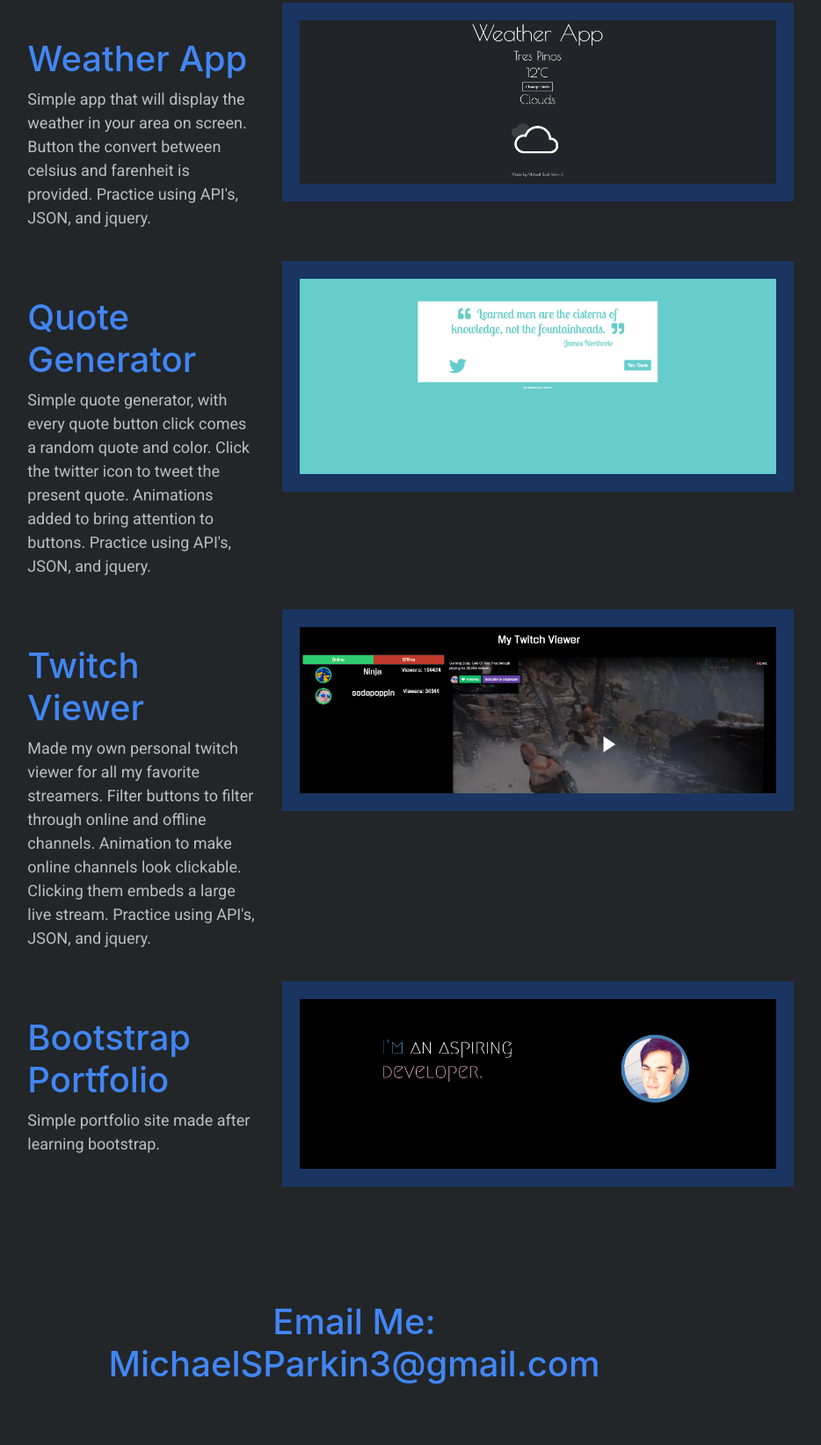
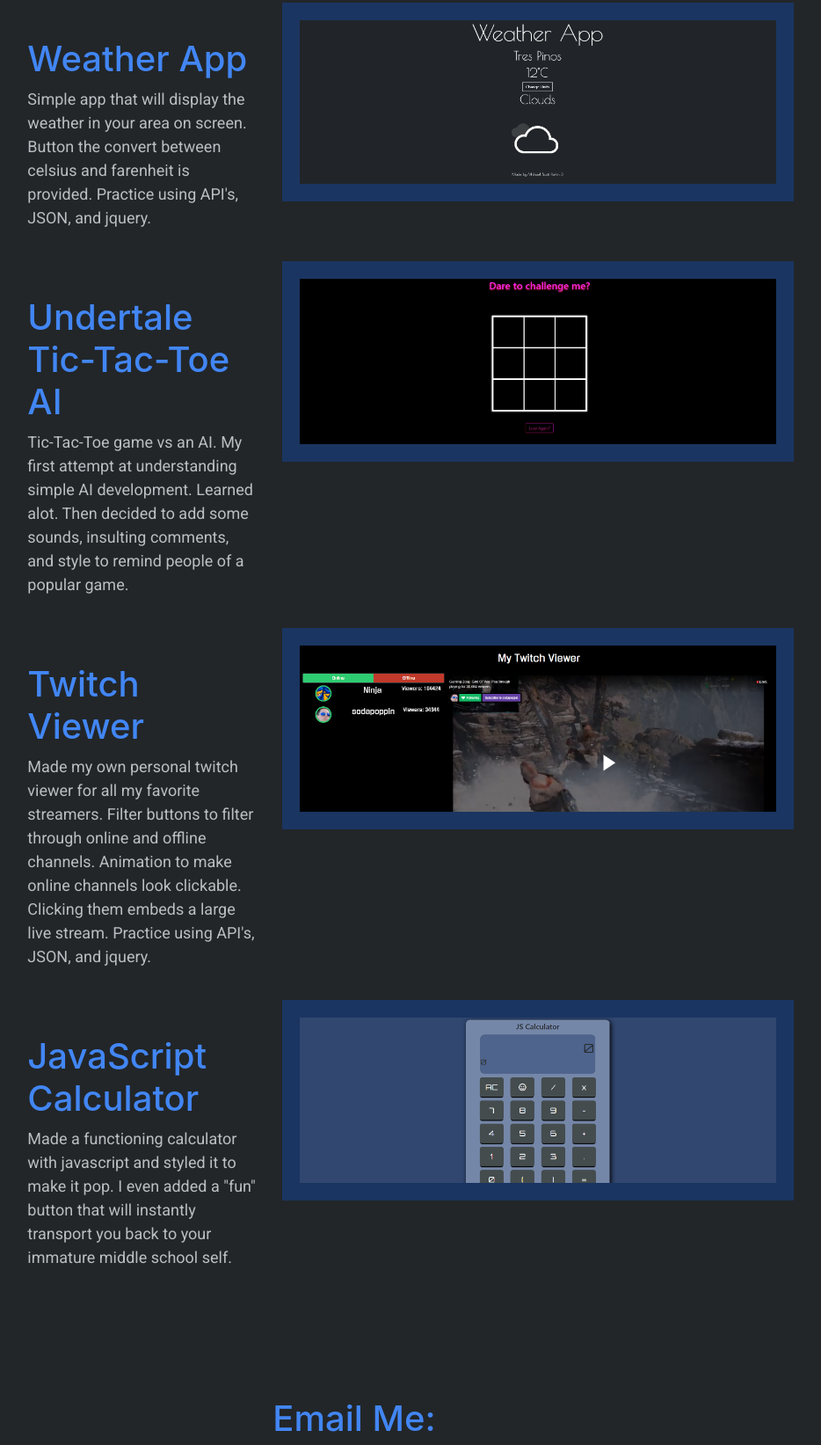
Before and after one commit to MichaelSParkin3/Portfolio-2.0, a plain HTML site: page index.html in a window 1280 px wide. Shown: the part 2337-3980 px from the top of the page at 88% size, without its empty margins (237-1171 px from the left). Drawn offline with nearby package versions, Linux system fonts and the light colour scheme; a web font is replaced by a local one.

Commit message:
Updated projects

```diff
--- a/index.html
+++ b/index.html
@@ -169,12 +169,12 @@
       <div class="col-xl-2"></div>
       <div class="col-xl-3">
         <div class="project-desc-container project-desc-container-2">
-        <h1 class="project-desc-title">Quote Generator</h1>
-        <p class="project-desc-p">Simple quote generator, with every quote button click comes a random quote and color. Click the twitter icon to tweet the present quote. Animations added to bring attention to buttons. Practice using API's, JSON, and jquery.</p>
+        <h1 class="project-desc-title">Undertale Tic-Tac-Toe AI</h1>
+        <p class="project-desc-p">Tic-Tac-Toe game vs an AI. My first attempt at understanding simple AI development. Learned alot. Then decided to add some sounds, insulting comments, and style to remind people of a popular game.</p>
 
       </div>
       </div>
-      <div class="col-xl-7"><a target="_blank" href="https://codepen.io/MSP3/full/zWeONN/"><img class="project-img-2 proj-img" src="img/quoteGenerator.png" alt="quoteGenerator"></a></div>
+      <div class="col-xl-7"><a target="_blank" href="https://michaelsparkin3.github.io/TicTacToeAI/"><img class="project-img-2 proj-img" src="img/tictactoe.png" alt="quoteGenerator"></a></div>
     </div>
     <div class="row">
       <div class="col-xl-2"></div>
@@ -191,12 +191,12 @@
       <div class="col-xl-2"></div>
       <div class="col-xl-3">
         <div class="project-desc-container project-desc-container-4">
-        <h1 class="project-desc-title">Bootstrap Portfolio</h1>
-        <p class="project-desc-p">Simple portfolio site made after learning bootstrap.</p>
+        <h1 class="project-desc-title">JavaScript Calculator</h1>
+        <p class="project-desc-p">Made a functioning calculator with javascript and styled it to make it pop. I even added a "fun" button that will instantly transport you back to your immature middle school self.</p>
 
       </div>
       </div>
-      <div class="col-xl-7"><a target="_blank" href="https://codepen.io/MSP3/full/bvjLXM/"><img class="project-img-4 proj-img" src="img/bootstrapPortfolio.png" alt="bootstrapPortfolio"></a></div>
+      <div class="col-xl-7"><a target="_blank" href="https://michaelsparkin3.github.io/JS-Calculator/"><img class="project-img-4 proj-img" src="img/calculator.png" alt="bootstrapPortfolio"></a></div>
     </div>
 
 
```
Also changed, not shown: img/calculator.png (added), img/tictactoe.png (added).
